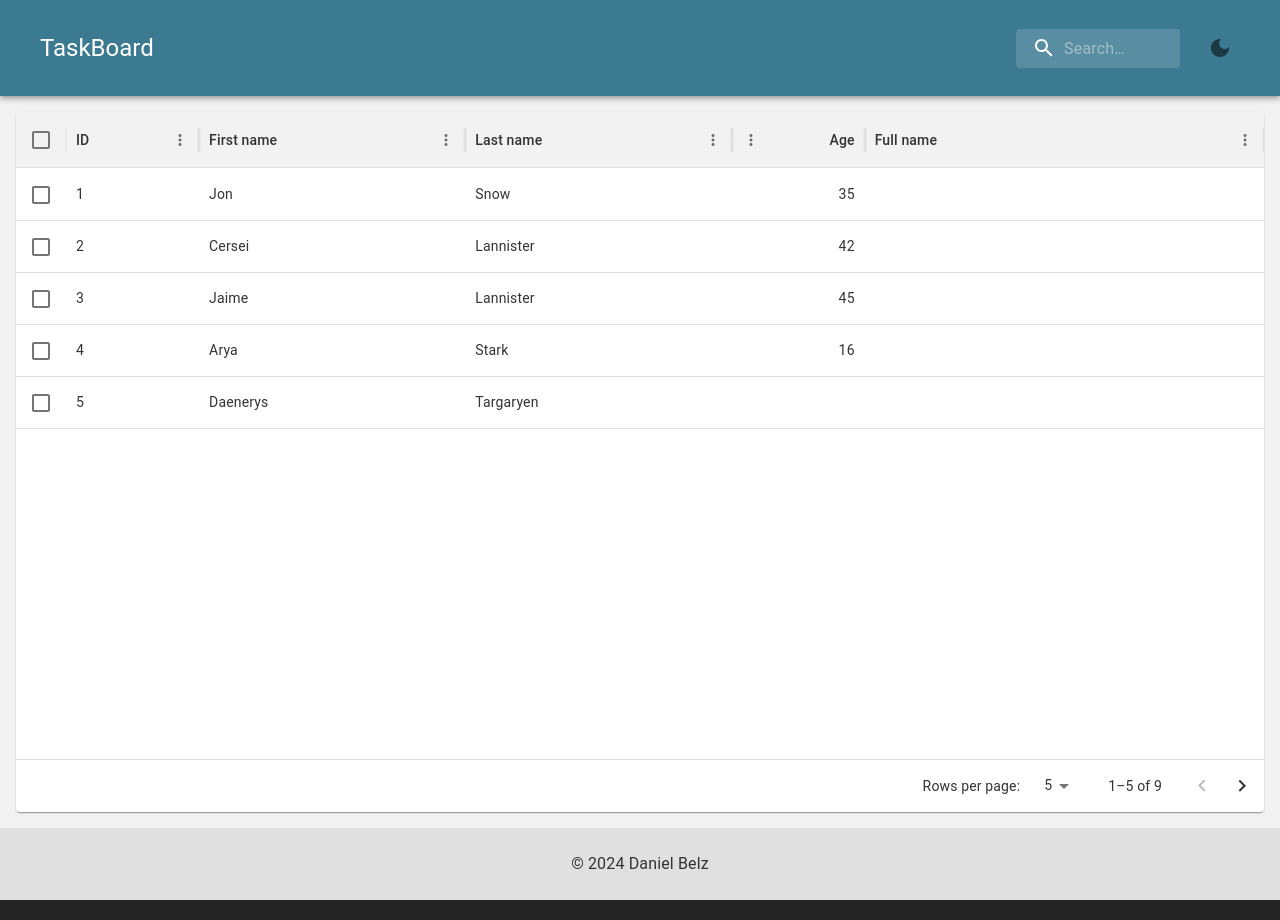
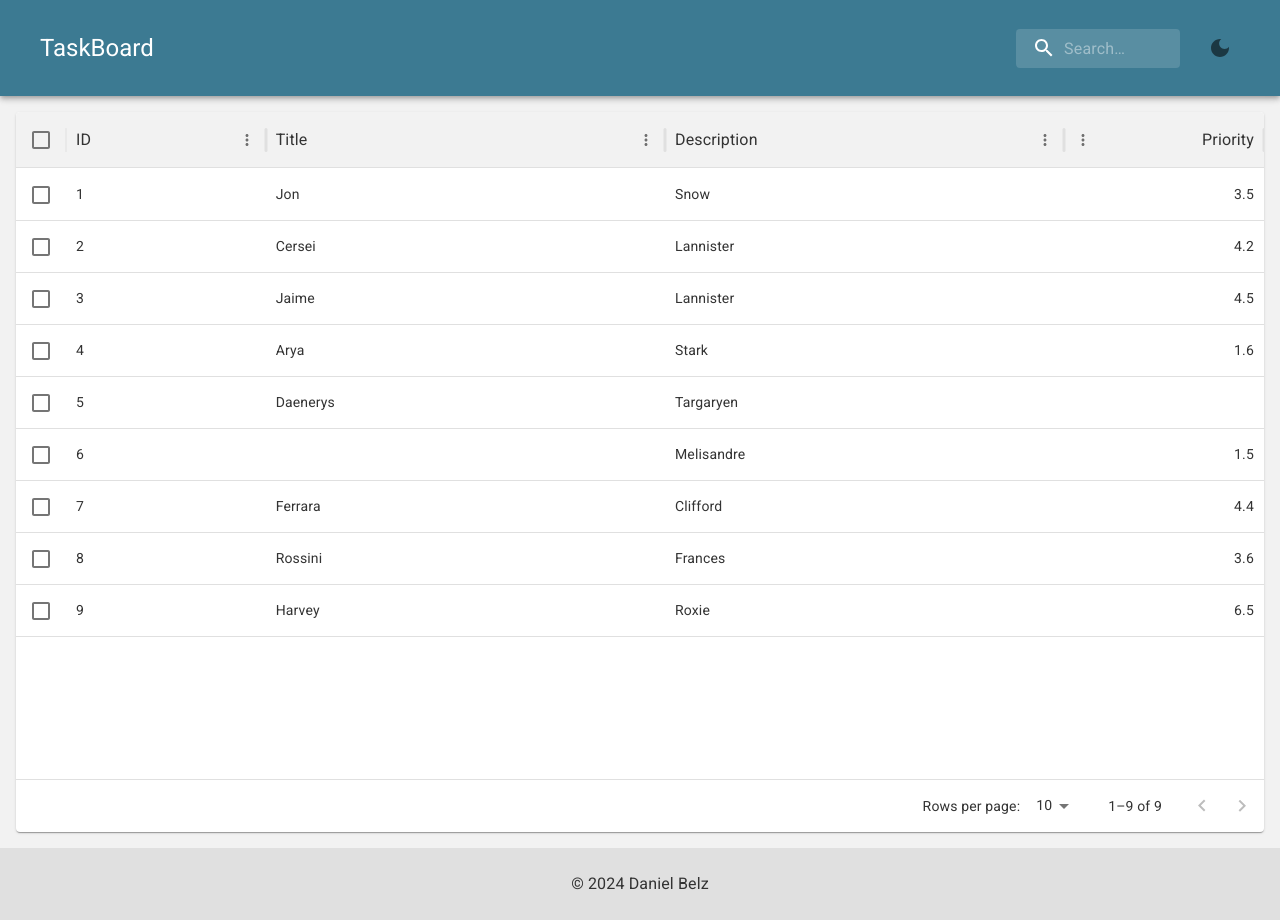
Before and after one commit to DanielBelz1997/TaskBoard, a React (Vite) app in the folder frontend/: page / in a window 1280 px wide. Built offline with nearby package versions, Linux system fonts and the light colour scheme.

Commit message:
feat: starting the implement data table of mui

```diff
--- a/frontend/index.html
+++ b/frontend/index.html
@@ -5,6 +5,9 @@
     <link rel="icon" type="image/svg+xml" href="/vite.svg" />
     <meta name="viewport" content="width=device-width, initial-scale=1.0" />
     <title>Task Board</title>
+    <style>
+      @import url("https://fonts.googleapis.com/css?family=Roboto&display=swap");
+    </style>
   </head>
   <body>
     <div id="root"></div>
--- a/frontend/src/App.css
+++ b/frontend/src/App.css
@@ -1,5 +1,3 @@
-/* Layout.css */
-
 .layout-container {
   display: flex;
   flex-direction: column;
--- a/frontend/src/components/DataTable.jsx
+++ b/frontend/src/components/DataTable.jsx
@@ -3,44 +3,35 @@ import Paper from "@mui/material/Paper";
 
 const columns = [
   { field: "id", headerName: "ID", flex: 0.5 }, // Adjusted for small size
-  { field: "firstName", headerName: "First name", flex: 1 },
-  { field: "lastName", headerName: "Last name", flex: 1 },
+  { field: "title", headerName: "Title", flex: 1 },
+  { field: "description", headerName: "Description", flex: 1 },
   {
-    field: "age",
-    headerName: "Age",
+    field: "priority",
+    headerName: "Priority",
     type: "number",
     flex: 0.5, // Smaller column size
-  },
-  {
-    field: "fullName",
-    headerName: "Full name",
-    description: "This column has a value getter and is not sortable.",
-    sortable: false,
-    flex: 1.5, // More space for full name
-    // valueGetter: (params) =>
-    //   `${params.row.firstName || ""} ${params.row.lastName || ""}`,
   },
 ];
 
 const rows = [
-  { id: 1, lastName: "Snow", firstName: "Jon", age: 35 },
-  { id: 2, lastName: "Lannister", firstName: "Cersei", age: 42 },
-  { id: 3, lastName: "Lannister", firstName: "Jaime", age: 45 },
-  { id: 4, lastName: "Stark", firstName: "Arya", age: 16 },
-  { id: 5, lastName: "Targaryen", firstName: "Daenerys", age: null },
-  { id: 6, lastName: "Melisandre", firstName: null, age: 150 },
-  { id: 7, lastName: "Clifford", firstName: "Ferrara", age: 44 },
-  { id: 8, lastName: "Frances", firstName: "Rossini", age: 36 },
-  { id: 9, lastName: "Roxie", firstName: "Harvey", age: 65 },
+  { id: 1, description: "Snow", title: "Jon", priority: 3.5 },
+  { id: 2, description: "Lannister", title: "Cersei", priority: 4.2 },
+  { id: 3, description: "Lannister", title: "Jaime", priority: 4.5 },
+  { id: 4, description: "Stark", title: "Arya", priority: 1.6 },
+  { id: 5, description: "Targaryen", title: "Daenerys", priority: null },
+  { id: 6, description: "Melisandre", title: null, priority: 1.5 },
+  { id: 7, description: "Clifford", title: "Ferrara", priority: 4.4 },
+  { id: 8, description: "Frances", title: "Rossini", priority: 3.6 },
+  { id: 9, description: "Roxie", title: "Harvey", priority: 6.5 },
 ];
 
-const paginationModel = { page: 0, pageSize: 5 };
+const paginationModel = { page: 0, pageSize: 10 };
 
 export function DataTable() {
   return (
     <Paper
       sx={{
-        height: { xs: 400, sm: 600, md: 700 },
+        height: { xs: 600, sm: 600, md: 720 },
         width: "100%",
         overflow: "hidden",
       }}>
@@ -48,9 +39,27 @@ export function DataTable() {
         rows={rows}
         columns={columns}
         initialState={{ pagination: { paginationModel } }}
-        pageSizeOptions={[5, 10]}
+        pageSizeOptions={[10, 10]}
         checkboxSelection
-        sx={{ border: 0 }}
+        sx={{
+          border: 0,
+          "& .MuiDataGrid-root": {
+            fontFamily: "Roboto", // Replace with your preferred font
+          },
+          "& .MuiDataGrid-cell": {
+            fontFamily: "Roboto",
+            fontSize: "14px",
+          },
+          "& .MuiDataGrid-columnHeaders": {
+            fontFamily: "Roboto",
+            fontSize: "16px",
+            fontWeight: "bold",
+          },
+          "& .MuiDataGrid-footerContainer": {
+            fontFamily: "Roboto",
+            fontSize: "14px",
+          },
+        }}
       />
     </Paper>
   );
--- a/frontend/src/index.css
+++ b/frontend/src/index.css
@@ -1,5 +1,5 @@
 :root {
-  font-family: Inter, system-ui, Avenir, Helvetica, Arial, sans-serif;
+  font-family: Roboto;
   line-height: 1.5;
   font-weight: 400;
 
```
